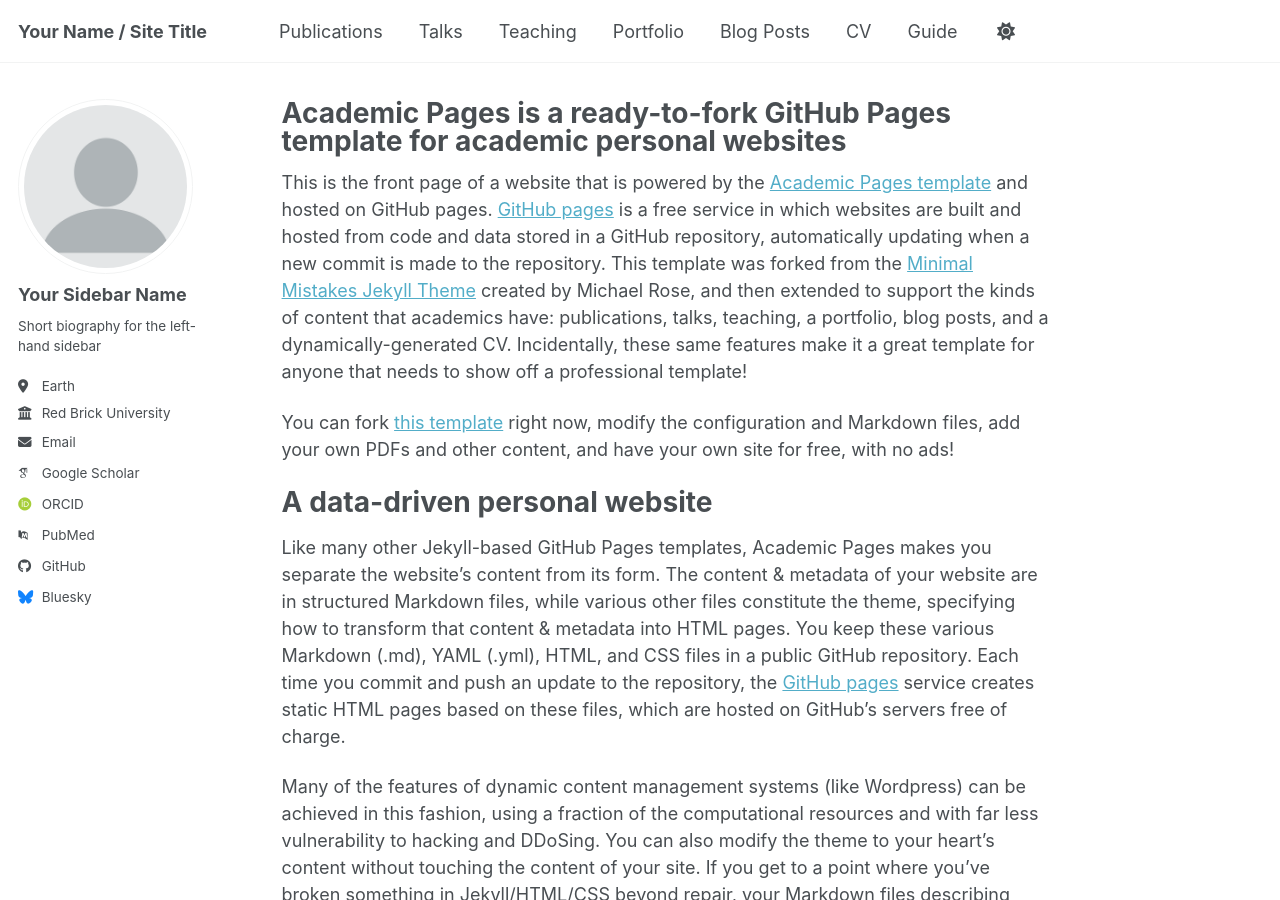
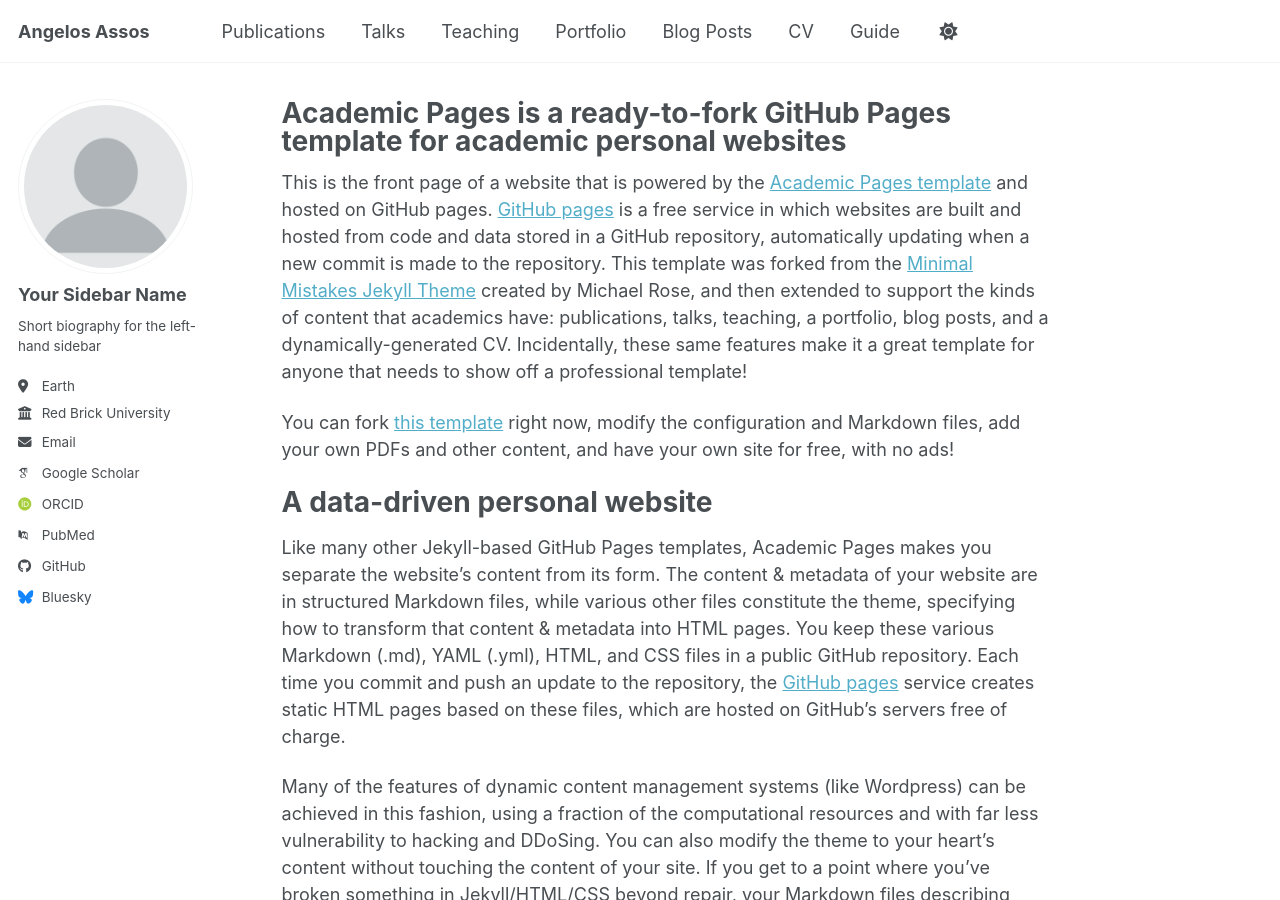
Before and after one commit to angelosassos/angelosassos.github.io, a Jekyll site: the page built from _pages/about.md, in a window 1280 px wide and 900 px high. Built offline with Jekyll 4.4.1, drawn with Linux system fonts in a browser that asks for light colours; some web fonts are replaced; a script bundle is joined from its source files by our own code; library files that are not in the unit come from our copies.

Commit message:
Initial change

```diff
--- a/_config.yml
+++ b/_config.yml
@@ -9,7 +9,7 @@
 # Basic Site Settings
 locale                   : "en-US"
 site_theme               : "default" # Currently available options are "default", "air"
-title                    : "Your Name / Site Title"
+title                    : "Angelos Assos"
 title_separator          : "-"
 name                     : &name "Your Name"
 description              : &description "Your Name's academic portfolio"   # Update this with a general description of your site, this is the default if not overridden by a page
```
